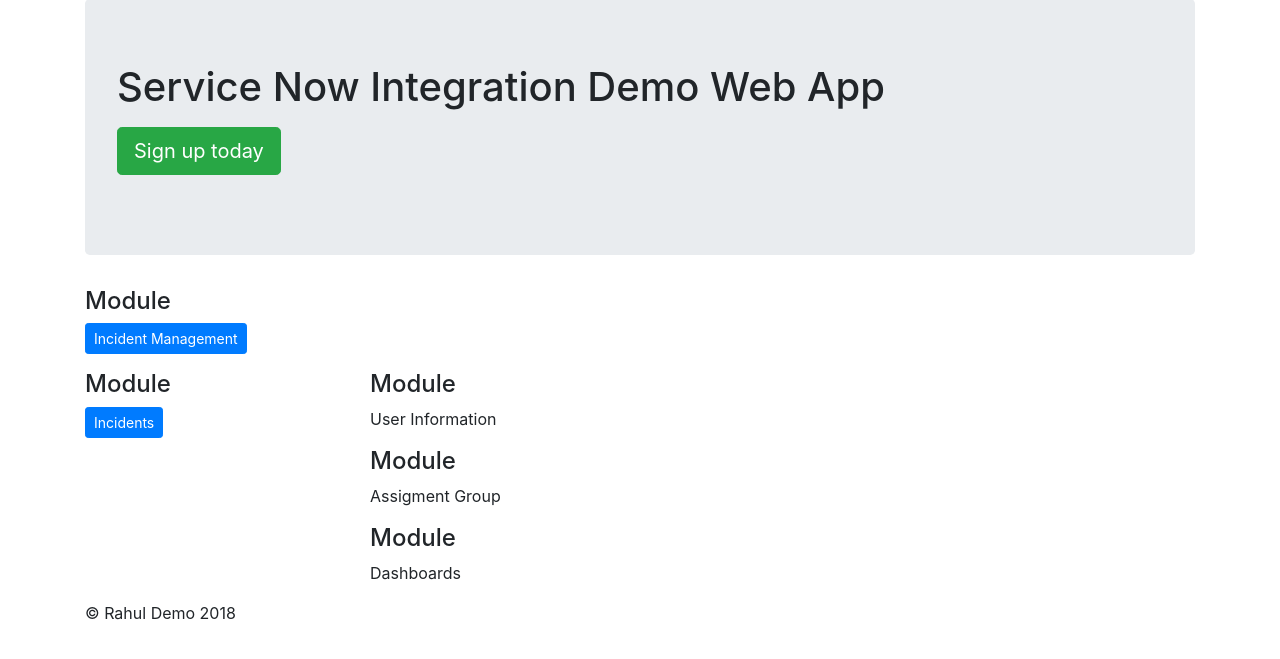
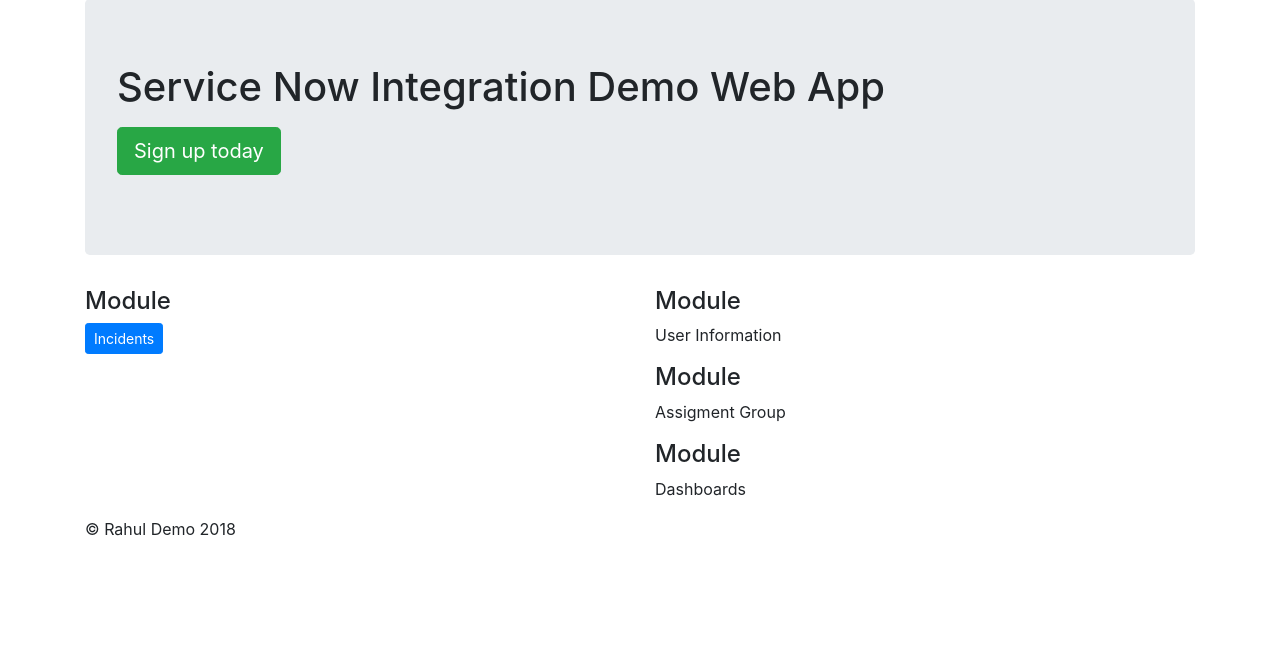
Before and after one commit to vaish-mathkar/Database_app, a Flask app: page / in a window 1280 px wide. Shown: the part 83-742 px from the top of the page. Run offline with Flask 2, Linux system fonts and the light colour scheme; some libraries are stand-ins or nearby versions.

Commit message:
chnaging few things
changing few things

```diff
--- a/templates/index.html
+++ b/templates/index.html
@@ -43,11 +43,7 @@
             </p>
         </div>
 
-        <div class="row marketing">
-            <div class="col-lg-6">
-                <h4>Module</h4>
-                <p><a class="btn btn-primary btn-sm"href="incidentManagement" role="button">Incident Management</a>
-            </p>
+
 
          <div class="row market">
             <div class="col-lg-6">
```
